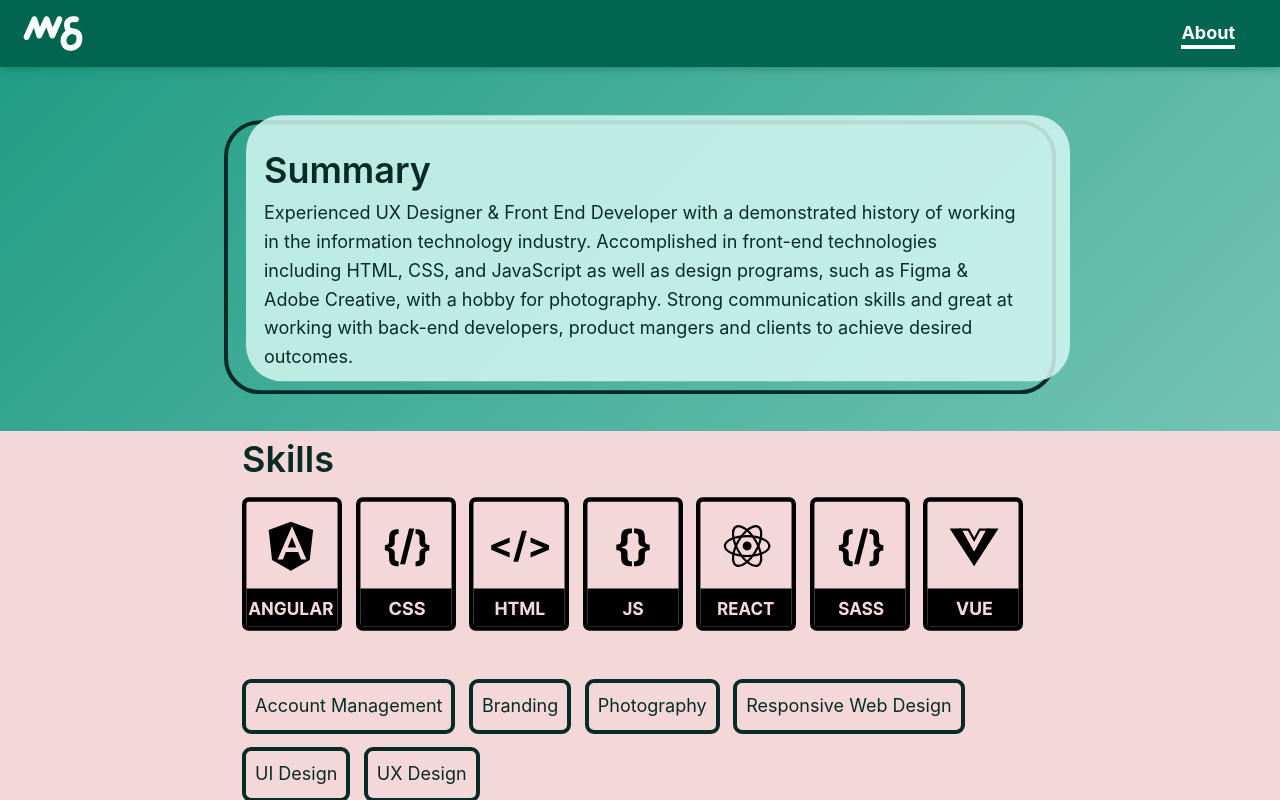
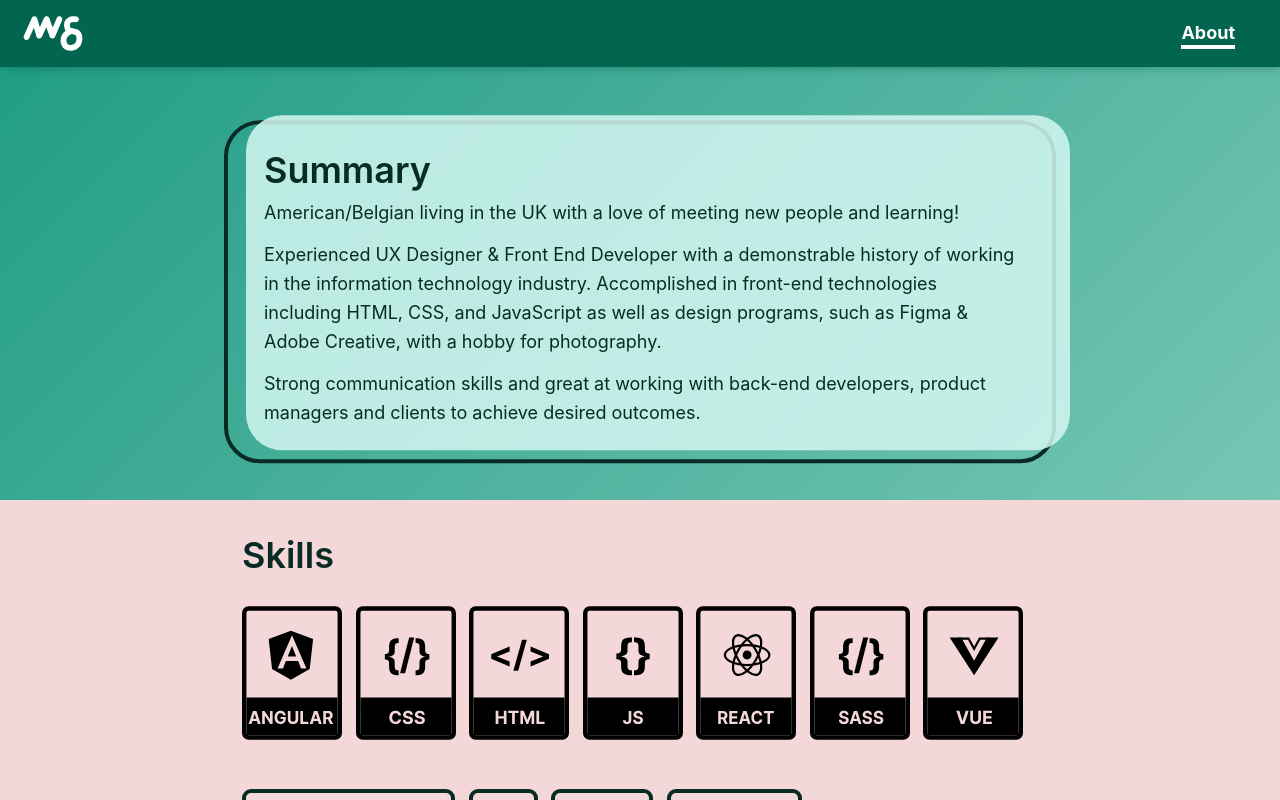
Before and after one commit to MaxineVSG/maxinevsg, a Next.js app: page /about in a window 1280 px wide. Built offline with nearby package versions, Linux system fonts and the light colour scheme.

Commit message:
Update CV descriptions

```diff
--- a/src/components/WorkExperience.js
+++ b/src/components/WorkExperience.js
@@ -4,7 +4,18 @@ let work = [
     'worklink': 'https://www.netnatives.com/',
     'year' : 'Oct 2018 - Present',
     'title': 'Senior Front End Developer',
-    'desc' : 'Responsible for developing and implementing user interface components and overseeing overall system user experience. Using expertise in front-end technologies such as HTML, CSS, and JavaScript to create visually appealing and responsive user interfaces. Working closely with back-end developers and product owners and lead on ensuring that the user interface is consistent with the overall design and functionality of the application and UX best practices.'
+    'desc' : 'Responsible for developing and implementing user interface components and overseeing overall system user experience. Using expertise in front-end technologies such as HTML, CSS, and JavaScript to create visually appealing and responsive user interfaces. Working closely with back-end developers and product owners on ensuring that the user interface is consistent with the overall design and functionality of the application and UX best practices.',
+    'achievements': [
+      {
+        'desc': 'Overall redesign of the student advertising and conversion platform'
+      },
+      {
+        'desc': 'Conversions from Angular to Vue and setting up a Storybook showcasing the Vue components'
+      },
+      {
+        'desc': 'Line managing the Front end development team'
+      }
+    ]
   },
   {
     'name': 'Freelance MaxineVSG',
@@ -35,7 +46,15 @@ let work = [
     'worklink': 'https://www.livelinktechnology.net/',
     'year' : 'Jan 2015 - Oct 2018',
     'title': 'Graphic Designer - Content Coordinator',
-    'desc' : 'Design content coordinator and liaison for large client, UX designer, SVG template developer & product owner for desginer’s card portal.',
+    'desc' : 'Design content coordinator and liaison for Walmart Photo, UX designer, SVG template developer & product owner for designers’ card portal.',
+    'achievements': [
+      {
+        'desc': 'Helped onboard Walmart Photo; set up their CMS with products and built web pages'
+      },
+      {
+        'desc': 'Designed and took ownership of a card portal for clients to submit new designs to the system'
+      }
+    ]
   }
 ];
 
--- a/src/components/skills.js
+++ b/src/components/skills.js
@@ -10,11 +10,11 @@ let skills = {
   ],
   'more': [
     'Account Management',
+    'Agile',
     'Branding',
     'Photography',
     'Responsive Web Design',
-    'UI Design',
-    'UX Design',
+    'UX/UI Design',
   ]
 };
 
--- a/src/pages/about.tsx
+++ b/src/pages/about.tsx
@@ -16,12 +16,14 @@ export default function About() {
       <section className="boxed boxed--large boxed--highlight container slide-in bounce">
         <h1 className="text-heading">Summary</h1>
         <div>
-          Experienced UX Designer & Front End Developer with a demonstrated history of working in the information technology industry. Accomplished in front-end technologies including HTML, CSS, and JavaScript as well as design programs, such as Figma & Adobe Creative, with a hobby for photography. Strong communication skills and great at working with back-end developers, product mangers and clients to achieve desired outcomes.
+          <p className="mb-sm">American/Belgian living in the UK with a love of meeting new people and learning!</p>
+          <p className="mb-sm">Experienced UX Designer & Front End Developer with a demonstrable history of working in the information technology industry. Accomplished in front-end technologies including HTML, CSS, and JavaScript as well as design programs, such as Figma & Adobe Creative, with a hobby for photography.</p>
+          <p className="mb-sm">Strong communication skills and great at working with back-end developers, product managers and clients to achieve desired outcomes.</p>
         </div>
       </section>
       <section className="section--highlight__pink">
-        <article className="container my-none py-large">
-          <h1 className="text-heading pb-small slide-up">Skills</h1>
+        <article className="container my-none py">
+          <h1 className="text-heading pb-sm slide-up">Skills</h1>
           <div className="flex flex--wrap">
             {skills.images.map((image) => {
               return <div className="mr-sm mb-sm">
@@ -45,18 +47,24 @@ export default function About() {
       </section>
       <section className="section--highlight">
         <article className="container my-none py">
-          <h1 className="text-heading pb-tiny slide-up">My Work</h1>
+          <h1 className="text-heading pb-xs slide-up">My Work</h1>
           {work.map((job) => {
             return <div key={job.name} className="py slide-up">
               <h4 className="about--title">{job.title}</h4>
               <div className="about--details">
-                <Link href={job.worklink} target="_blank">{job.name}</Link> <span className="text-light ml-tiny">{job.year}</span>
+                <Link href={job.worklink} target="_blank">{job.name}</Link> <span className="text-light ml-xs">{job.year}</span>
               </div>
               <div className="about--desc">{job.desc}</div>
               {job.companies && "Some examples are:"}
               {job.companies && job.companies.map((company) => {
-                  return <div key={company.name} className="section--highlight my-tiny p-tiny">
+                  return <div key={company.name} className="section--highlight my-xs p-xs">
                     <Link href={company.link} target="_blank">{company.name}</Link> <em>- {company.desc}</em>
+                  </div>
+              })}
+              {job.achievements && "Notable achievements: "}
+              {job.achievements && job.achievements.map((achievement) => {
+                  return <div key={achievement.desc} className="section--highlight my-xs p-xs">
+                    <em>{achievement.desc}</em>
                   </div>
               })}
             </div>
@@ -67,11 +75,11 @@ export default function About() {
         <h1 className="text-heading pb" data-aos="fade-up">Education</h1>
         <div className="flex flex--column lg-flex--row">
           {education.map((item) => {
-            return <div key={item.name} className="py slide-up boxed boxed--large boxed--highlight mx-small flex flex--column text-center flex--center one-whole md--mx">
+            return <div key={item.name} className="py slide-up boxed boxed--large boxed--highlight mx-sm flex flex--column text-center flex--center one-whole md--mx">
               {item.desc}
               <h4 className="flex flex--grow my flex--center">{item.title}</h4>
               <div>
-                <Link href={item.worklink} target="_blank">{item.name}</Link> <span className="text-light ml-tiny">{item.year}</span>
+                <Link href={item.worklink} target="_blank">{item.name}</Link> <span className="text-light ml-xs">{item.year}</span>
               </div>
             </div>
           })}
```
